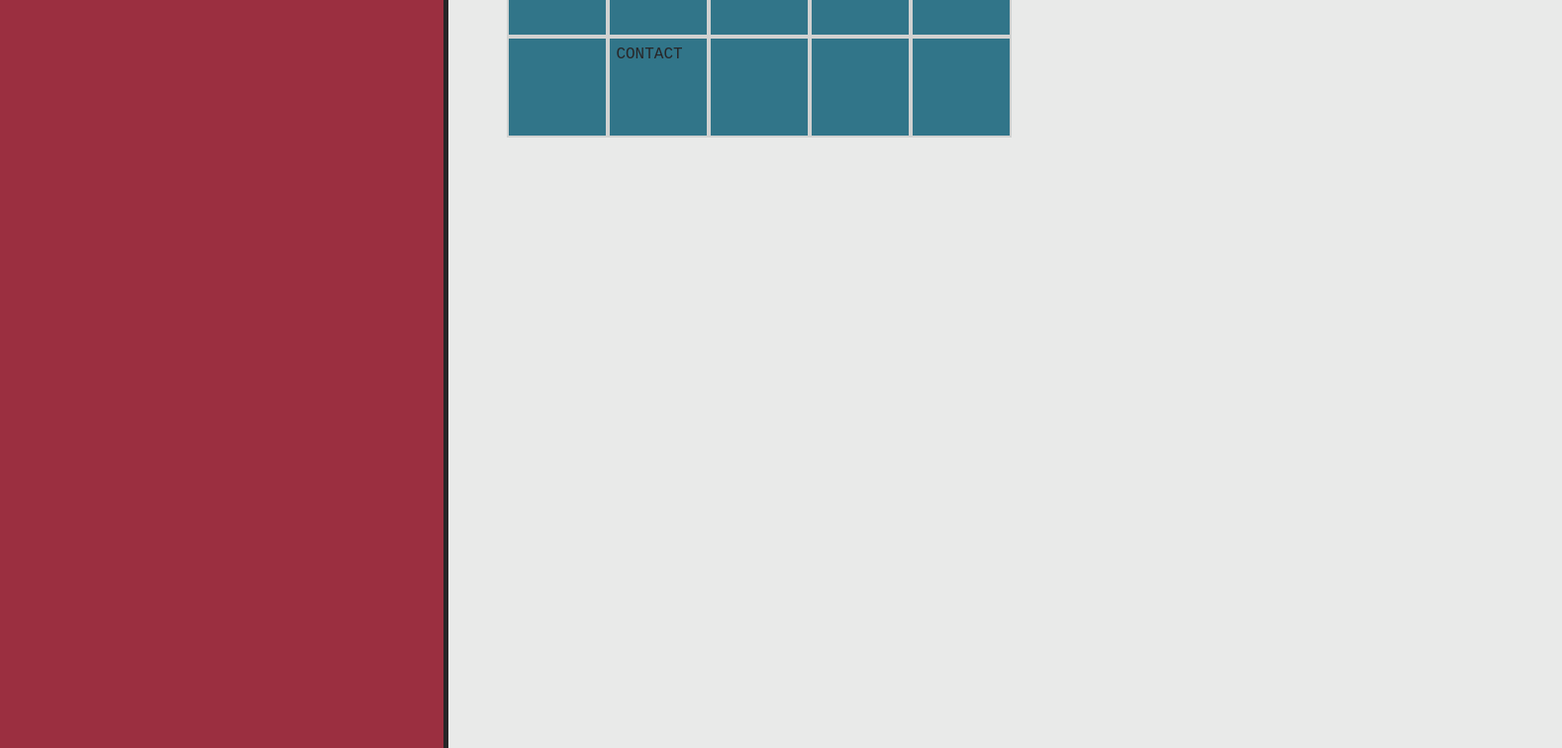
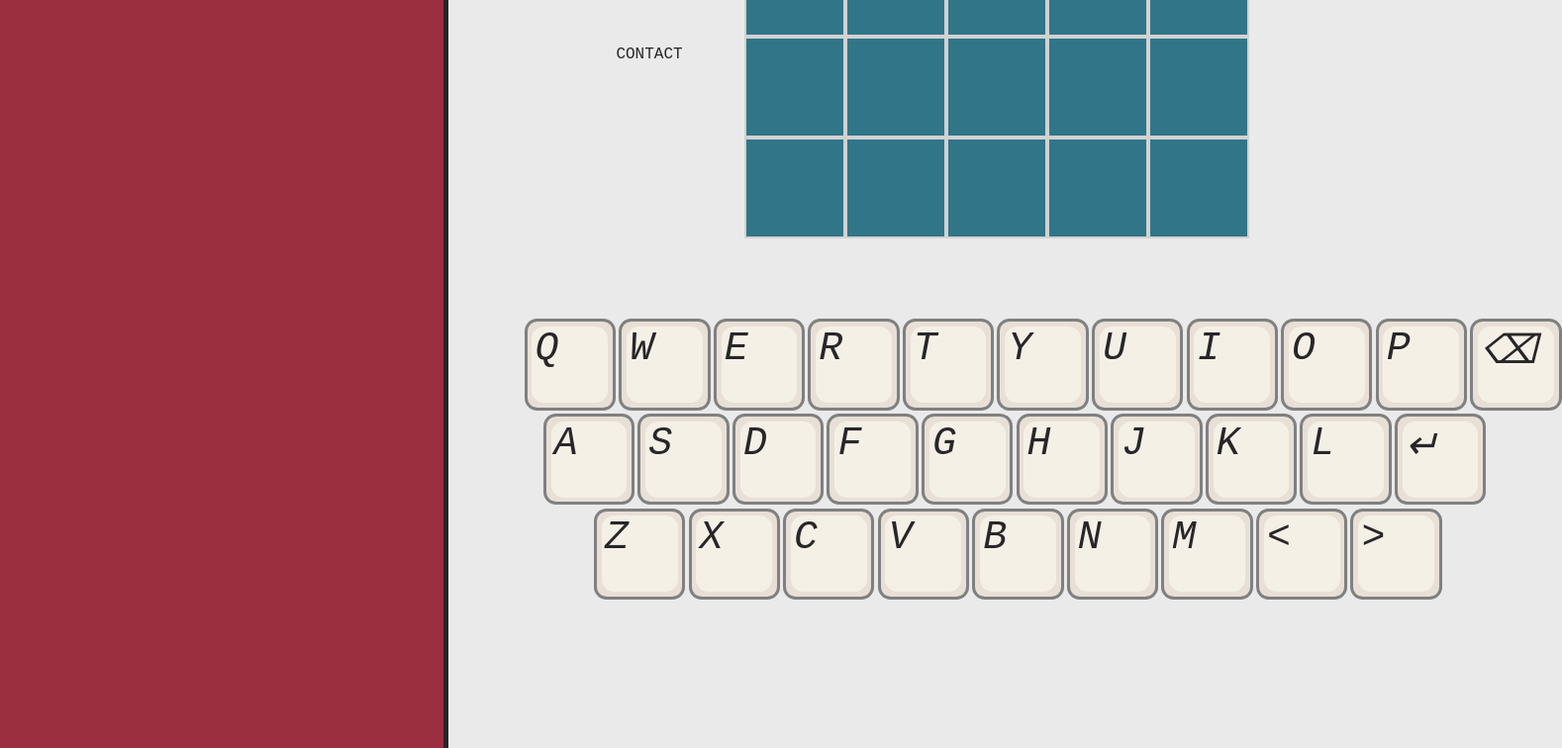
Before and after one commit to michaelzon/by-michaelzonneveld-frontend, a React (Create React App) app: page /games/wordle in a window 1280 px wide. Shown: the part 720-1476 px from the top of the page at 99% size, 1578 px wide, since content can reach past the window. Built offline with nearby package versions, Linux system fonts and the light colour scheme; no server answers.

Commit message:
added keyboard

```diff
--- a/src/components/Games/wordle/Wordle.js
+++ b/src/components/Games/wordle/Wordle.js
@@ -8,6 +8,14 @@ export default function Wordle() {
     const [currentInput, setCurrentInput] = useState('');
     let [turn, setTurn] = useState(0);
     let [currentTileIndex, setCurrentTileIndex] = useState(0);
+    const frequencies = useRef({});
+    const keys = [
+        'qwertyuiop⌫'.split(''),
+        'asdfghjkl↵'.split(''),
+        'zxcvbnm<>'.split(''),
+    ];
+
+    console.log('keys', keys);
 
     const fetchWord = () => {
         axios.get(`https://api.datamuse.com/words?sp=?????`)
@@ -25,8 +33,9 @@ export default function Wordle() {
             });
     }
 
+
     const initRows = () => {
-        return Array(5).fill(null).map(() =>
+        return Array(6).fill(null).map(() =>
             Array(5).fill().map(() => ({
                 letter: '',
                 evaluation: '',
@@ -36,38 +45,39 @@ export default function Wordle() {
 
     useEffect(() => {
         fetchWord()
+        // setMysteryWord(['h', 'e', 'l', 'l', 'o']);
         const rows = initRows();
         setRows(rows);
     }, []);
 
+    function handleFrequencies() {
+        if (mysteryWord.length > 0) {
+            const newFrequencies = {};
+            mysteryWord.forEach((letter) => {
+                if (newFrequencies[letter]) {
+                    newFrequencies[letter] += 1;
+                } else {
+                    newFrequencies[letter] = 1;
+                }
+            });
+            frequencies.current = newFrequencies;
+        }
+    }
+
     useEffect(() => {
         const handleKeyUp = (e) => {
-            if (/^[a-z]+$/.test(e.key)  && currentTileIndex < 5) {
-                console.log(e.key);
+            if (/^[a-z]+$/.test(e.key) && currentTileIndex < 5) {
                 setCurrentInput(prev => prev + e.key)
                 addLetterToTile(e.key)
             }
 
-            // todo je wil eigenlijk iets fixen dat als currentInput gewijzigd wordt, hij opnieuw die rijen gaat bouwen,
-            //  want nu moet je een riedeltje uit addLetterToFile herhalen, misschien kan je currentinput ergens als
-            //  dependency zetten, en dat als die wijzigt, er dan een hook komt, die dan al die rijen weer gaat opbiouwen
-
             if (e.key === 'Backspace') {
-                if (currentTileIndex > 0) {
-                    setRows(prev => {
-                        const newRows = [...prev];
-                        newRows[turn][currentTileIndex - 1].letter = "";
-                        newRows[turn][currentTileIndex - 1].evaluation = "";
-                        return newRows;
-                    });
-                    setCurrentTileIndex(prev => prev - 1);
-                }
-                else {
-                    return
-                }
+                // setCurrentInput(prev => prev + e.key) // todo dit moet nog beter, indien currentInput als state later nodig is.
+                removeLetterFromTile()
             }
 
             if (e.key === 'Enter') {
+                handleFrequencies()
                 const input = rows[turn].map(tile => tile.letter).join('');
                 alert('The word that you are guessing: ' + input);
                 setCurrentInput(input);
@@ -84,48 +94,94 @@ export default function Wordle() {
         };
     }, [turn, currentTileIndex]);
 
-    console.log('rows', rows);
 
     const addLetterToTile = (key) => {
         setRows(prev => {
             const newRows = [...prev];
-            const newRow = [...newRows[turn]];
-            newRow[currentTileIndex] = {...newRow[currentTileIndex], letter: key};
-            newRows[turn] = newRow;
+            newRows[turn][currentTileIndex].letter = key
             return newRows;
         });
         setCurrentTileIndex(currentTileIndex + 1);
     }
 
     const removeLetterFromTile = (currentRow) => {
-        const newRows = [...rows];
         if (currentTileIndex > 0) {
-            currentRow[currentTileIndex] = {...currentRow[currentTileIndex-1], letter: ""};
-            newRows[turn] = currentRow;
+            setRows(prev => {
+                const newRows = [...prev];
+                newRows[turn][currentTileIndex - 1].letter = "";
+                return newRows;
+            });
+            setCurrentTileIndex(prev => prev - 1);
         }
-
-        return newRows;
     }
 
     const evaluateLetter = (currentRow) => {
-
-        console.log(currentRow);
-
+        currentRow.forEach((tile, index) => {
+            if (tile.letter === mysteryWord[index]) {
+                setRows(prev => {
+                    const newRows = [...prev];
+                    newRows[turn][index].evaluation = 'correct';
+                    if (frequencies.current[tile.letter] > 0) {
+                        frequencies.current[tile.letter]--
+                    }
+                    return newRows;
+                });
+            }
+        });
+        currentRow.forEach((tile, index) => {
+            let presentAmount = 0;
+            if (mysteryWord.includes(tile.letter)) { // je moet hem eerst alle correcten laten checken zodat je niet een 'e' markeert als geel als je 'eeeee' invoert bij 'hello', want dan kan je er voor zorgen dat e niet geel krijgt afhankelijk van de count letterfrequency, e is in dat geval dan e:0 omdat dat is afgetrokken van e op het moment dat ie als groeg werd gemarkeerd.
+                setRows(prev => {
+                    const newRows = [...prev];
+                    if (frequencies.current[tile.letter] > presentAmount) {
+                        console.log(frequencies.current[tile.letter]);
+                        newRows[turn][index].evaluation = 'present';
+                        presentAmount++;
+                    }
+                    return newRows;
+                });
+            } else {
+                setRows(prev => {
+                    const newRows = [...prev];
+                    newRows[turn][index].evaluation = 'absent';
+                    return newRows;
+                });
+            }
+        });
     }
 
-    console.log(mysteryWord);
-
+    console.log('mysteryword', mysteryWord);
+    // console.log('rows', rows);
+    // console.log('frequencies', frequencies)
     return (
         <div className={'wordle-wrapper'}>
+            <div className={'wordle-grid-wrapper'}>
                 <div className={'wordle-grid'}>
                     {rows.map((row, i) => (
                         row.map((tile, j) => (
-                        <div key={`${i}-${j}`} className={`wordle-grid-item`}>
+                            <div key={`${i}-${j}`}
+                                 className={`wordle-grid-item ${tile.evaluation === 'correct' && 'letter-correct'} ${tile.evaluation === 'present' && 'letter-present'} ${tile.evaluation === 'absent' && 'letter-absent'} `}>
                                 {tile.letter}
                             </div>
                         ))
                     ))}
                 </div>
             </div>
+            <div className={'keyboard'}>
+                {keys.map((row, i) => (
+                    <div className={'keyboard--row'} key={`${i}`}>
+                        {row.map((key, j) => (
+                            <div className={'keyboard--key--outer'} key={`${j}`}>
+                                <div className={'keyboard--key--inner'}>
+                                    <div className={'keyboard--key--text'}>
+                                        {key}
+                                    </div>
+                                </div>
+                            </div>
+                        ))}
+                    </div>
+                ))}
+            </div>
+        </div>
     )
 }
--- a/src/components/Games/wordle/wordle.css
+++ b/src/components/Games/wordle/wordle.css
@@ -1,6 +1,13 @@
 .wordle-wrapper {
     display: flex;
     flex-direction: column;
+    max-width: 25rem;
+}
+.wordle-grid-wrapper {
+    display: flex;
+    flex-direction: column;
+    margin-left: 15rem;
+    margin-bottom: 5rem;
 }
 
 .wordle-grid {
@@ -24,7 +31,7 @@
 }
 
 .letter-correct {
-    background-color: var(--deep-reddish-burgundy);
+    background-color: var(--muted-sage-green);
 }
 
 .letter-present {
@@ -35,6 +42,48 @@
     background-color: var(--light-blue-gray-darker);
 }
 
-.all-correct {
-    background-color: var(--muted-sage-green);
+.keyboard {
+    display: flex;
+    flex-direction: column;
 }
+
+.keyboard--row {
+    display: flex;
+    flex-direction: row;
+    margin-left: 1rem;
+}
+
+.keyboard--row:nth-child(2) {
+    margin-left: 2.2rem;
+}
+
+.keyboard--row:nth-child(3) {
+    margin-left: 5.4rem;
+}
+
+.keyboard--key--outer {
+    display: flex;
+    align-items: center;
+    justify-content: center;
+    border: solid grey;
+    font-style: italic;
+    padding: 0.2rem;
+    min-width: 5rem;
+    min-height: 5rem;
+    font-size: 2.5rem;
+    margin: 0.1rem;
+    background-color: var(--creamy-beige-darker);
+    border-radius: 0.8rem;
+}
+
+.keyboard--key--inner {
+    background-color: var(--creamy-beige);
+    border-radius: 0.8rem;
+    min-width: 4.8rem;
+    min-height: 4.8rem;
+    /*border: solid black*/
+}
+
+.keyboard--key--text {
+    margin-left: 0.2rem;
+}
--- a/src/theme.css
+++ b/src/theme.css
@@ -19,5 +19,9 @@
     --mustard-yellow: #d2aa5c;
     --teal-blue: #317589;
     --earthy-red: #a3483a;
-    --golden-yellow: #f4c842
+    --golden-yellow: #f4c842;
+
+    --creamy-beige: #f5f0e6;
+    --creamy-beige-darker: #e8e0d6
+
 }
```
Lines whose indentation alone changed are shown as unchanged.
